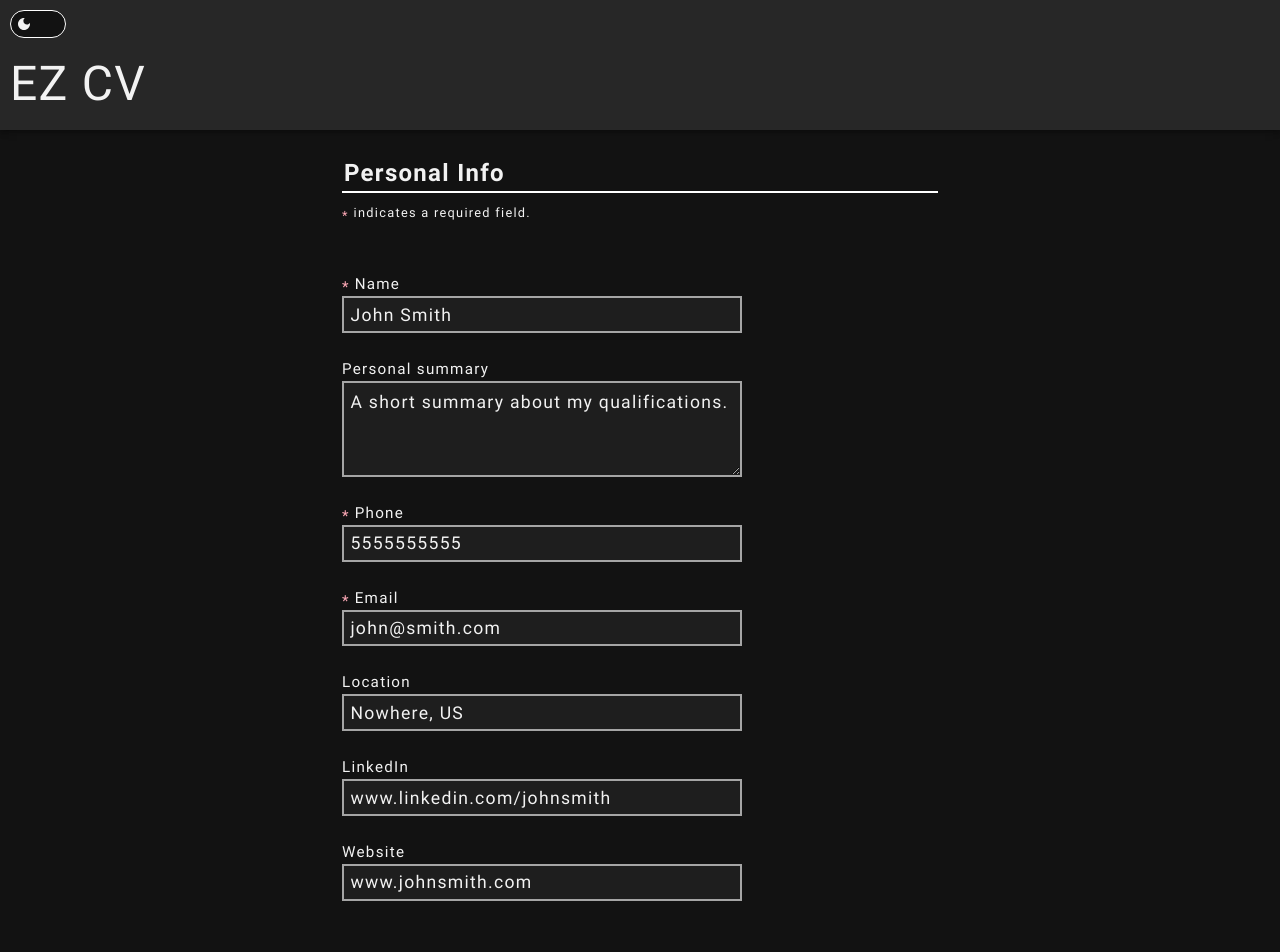
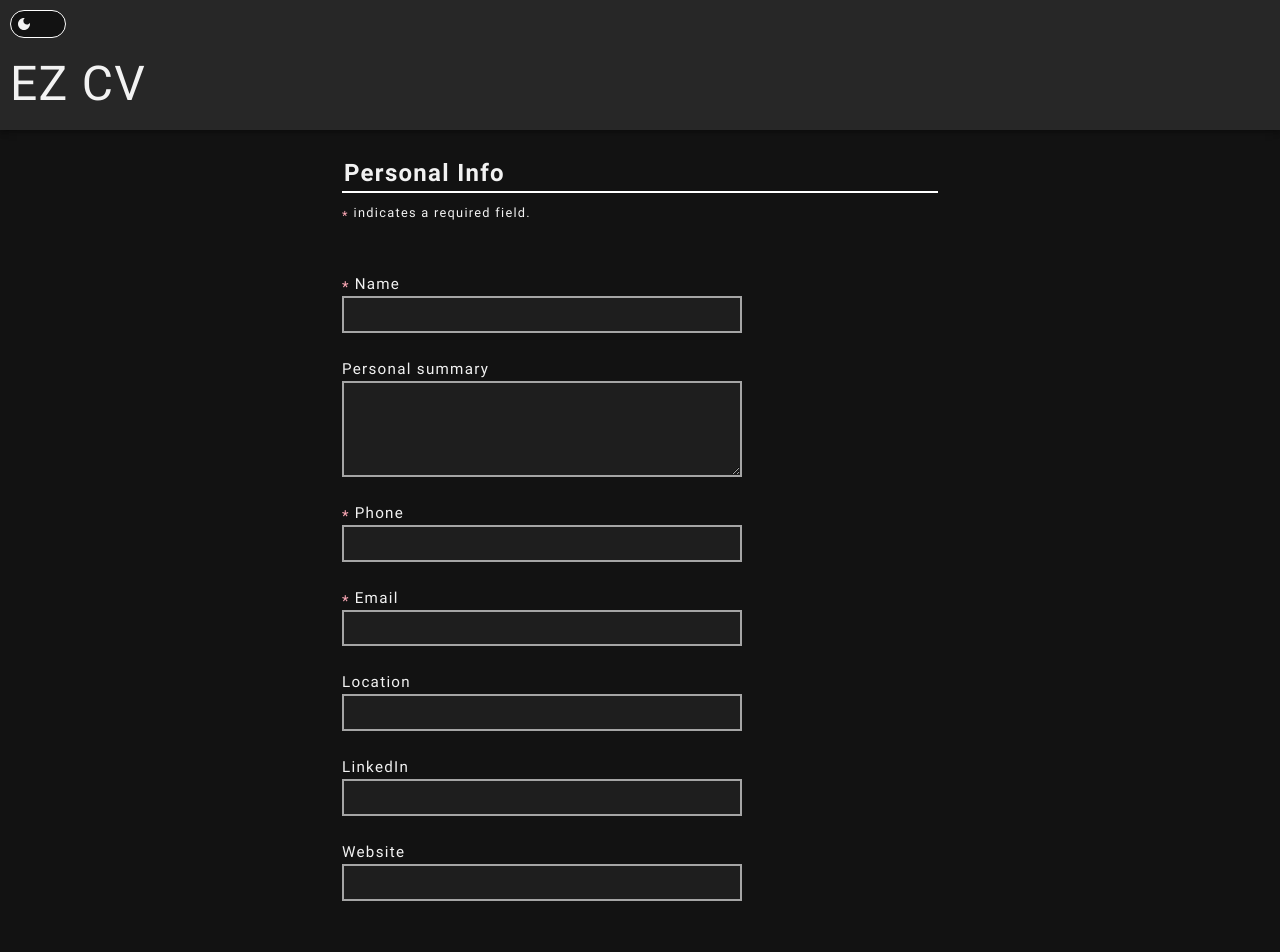
Before and after one commit to thatblindgeye/ez-cv, a React (Create React App) app: page / in a window 1280 px wide. Shown: the top 952 px of the page. Built offline with nearby package versions, Linux system fonts and the light colour scheme.

Commit message:
Add function to update state for Personal component

```diff
--- a/src/components/CV/Personal/PersonalFieldset.js
+++ b/src/components/CV/Personal/PersonalFieldset.js
@@ -10,6 +10,7 @@ export default function PersonalFieldset({
   location,
   linkedIn,
   personalSite,
+  changeEvent,
 }) {
   return (
     <fieldset id='personal-fieldset'>
@@ -21,49 +22,63 @@ export default function PersonalFieldset({
         indicates a required field.
       </small>
       <SimpleInput
+        type='text'
+        label='Name'
         id='name'
-        label='Name'
-        type='text'
+        fieldName='name'
         defaultValue={name}
         required
+        changeEvent={changeEvent}
       />
       <TextArea
+        label='Personal summary'
         id='summary'
-        label='Personal summary'
+        fieldName='summary'
         rows='3'
         defaultValue={summary}
+        changeEvent={changeEvent}
       />
       <SimpleInput
+        type='tel'
+        label='Phone'
         id='phone'
-        label='Phone'
-        type='tel'
+        fieldName='phone'
         defaultValue={phone}
         required
+        changeEvent={changeEvent}
       />
       <SimpleInput
+        type='email'
+        label='Email'
         id='email'
-        label='Email'
-        type='email'
+        fieldName='email'
         defaultValue={email}
         required
+        changeEvent={changeEvent}
       />
       <SimpleInput
+        type='text'
+        label='Location'
         id='location'
-        label='Location'
-        type='text'
+        fieldName='location'
         defaultValue={location}
+        changeEvent={changeEvent}
       />
       <SimpleInput
+        type='url'
+        label='LinkedIn'
         id='linkedin'
-        label='LinkedIn'
-        type='url'
+        fieldName='linkedIn'
         defaultValue={linkedIn}
+        changeEvent={changeEvent}
       />
       <SimpleInput
+        type='url'
+        label='Website'
         id='personal-site'
-        label='Website'
-        type='url'
+        fieldName='personalSite'
         defaultValue={personalSite}
+        changeEvent={changeEvent}
       />
     </fieldset>
   );
--- a/src/components/CV/Personal/PersonalSection.js
+++ b/src/components/CV/Personal/PersonalSection.js
@@ -7,26 +7,27 @@ export default class PersonalSection extends Component {
     super(props);
 
     this.state = {
-      name: 'John Smith',
-      summary: 'A short summary about my qualifications.',
-      phone: '5555555555',
-      email: 'john@smith.com',
-      location: 'Nowhere, US',
-      linkedIn: 'www.linkedin.com/johnsmith',
-      personalSite: 'www.johnsmith.com',
+      name: '',
+      summary: '',
+      phone: '',
+      email: '',
+      location: '',
+      linkedIn: '',
+      personalSite: '',
     };
   }
 
+  handlePersonalChange = (e) => {
+    const name = e.target.name;
+
+    this.setState({
+      [name]: e.target.value,
+    });
+  };
+
   render() {
-    const {
-      name,
-      summary,
-      phone,
-      email,
-      location,
-      linkedIn,
-      personalSite,
-    } = this.state;
+    const { name, summary, phone, email, location, linkedIn, personalSite } =
+      this.state;
 
     return (
       <>
@@ -39,6 +40,7 @@ export default class PersonalSection extends Component {
             location={location}
             linkedIn={linkedIn}
             personalSite={personalSite}
+            changeEvent={this.handlePersonalChange}
           />
         ) : (
           <PersonalPreview
--- a/src/components/Inputs/Checkbox.js
+++ b/src/components/Inputs/Checkbox.js
@@ -1,13 +1,22 @@
 import React from 'react';
 import { ReactComponent as Checkmark } from '../../assets/images/icons/checkmark.svg';
 
-export default function Checkbox(props) {
-  const { id, containerClass = '', label, fieldClass = '' } = props;
-
+export default function Checkbox(
+  id,
+  containerClass = '',
+  label,
+  fieldClass = '',
+  fieldName
+) {
   return (
     <label htmlFor={id} className={`c-checkbox ${containerClass}`}>
       <span className='c-checkbox__label'>{label}</span>
-      <input type='checkbox' id={id} className='c-checkbox__hidden' />
+      <input
+        type='checkbox'
+        id={id}
+        className='c-checkbox__hidden'
+        name={fieldName}
+      />
       <span className={fieldClass}>
         <Checkmark className='c-checkbox__icon' />
       </span>
--- a/src/components/Inputs/SimpleInput.js
+++ b/src/components/Inputs/SimpleInput.js
@@ -10,7 +10,16 @@ import React from 'react';
  */
 
 export default function SimpleInput(props) {
-  const { id, label, type, defaultValue, disabled, required } = props;
+  const {
+    id,
+    label,
+    type,
+    fieldName,
+    defaultValue,
+    disabled,
+    required,
+    changeEvent,
+  } = props;
 
   const requiredIndicator = required ? (
     <span className='c-required__indicator' aria-hidden='true'>
@@ -28,10 +37,12 @@ export default function SimpleInput(props) {
         type={type}
         id={id}
         className='c-input__field'
+        name={fieldName}
         defaultValue={defaultValue}
         disabled={disabled}
         required={required}
         aria-required={required}
+        onChange={changeEvent}
       />
     </div>
   );
--- a/src/components/Inputs/TextArea.js
+++ b/src/components/Inputs/TextArea.js
@@ -1,6 +1,13 @@
 import React from 'react';
 
-export default function TextArea({ id, label, rows, defaultValue }) {
+export default function TextArea({
+  id,
+  label,
+  fieldName,
+  rows,
+  defaultValue,
+  changeEvent,
+}) {
   return (
     <div className='c-textarea'>
       <label htmlFor={id} className='c-textarea__label'>
@@ -9,8 +16,10 @@ export default function TextArea({ id, label, rows, defaultValue }) {
       <textarea
         id={id}
         className='c-textarea__field'
+        name={fieldName}
         rows={rows}
         defaultValue={defaultValue}
+        onChange={changeEvent}
       ></textarea>
     </div>
   );
```
